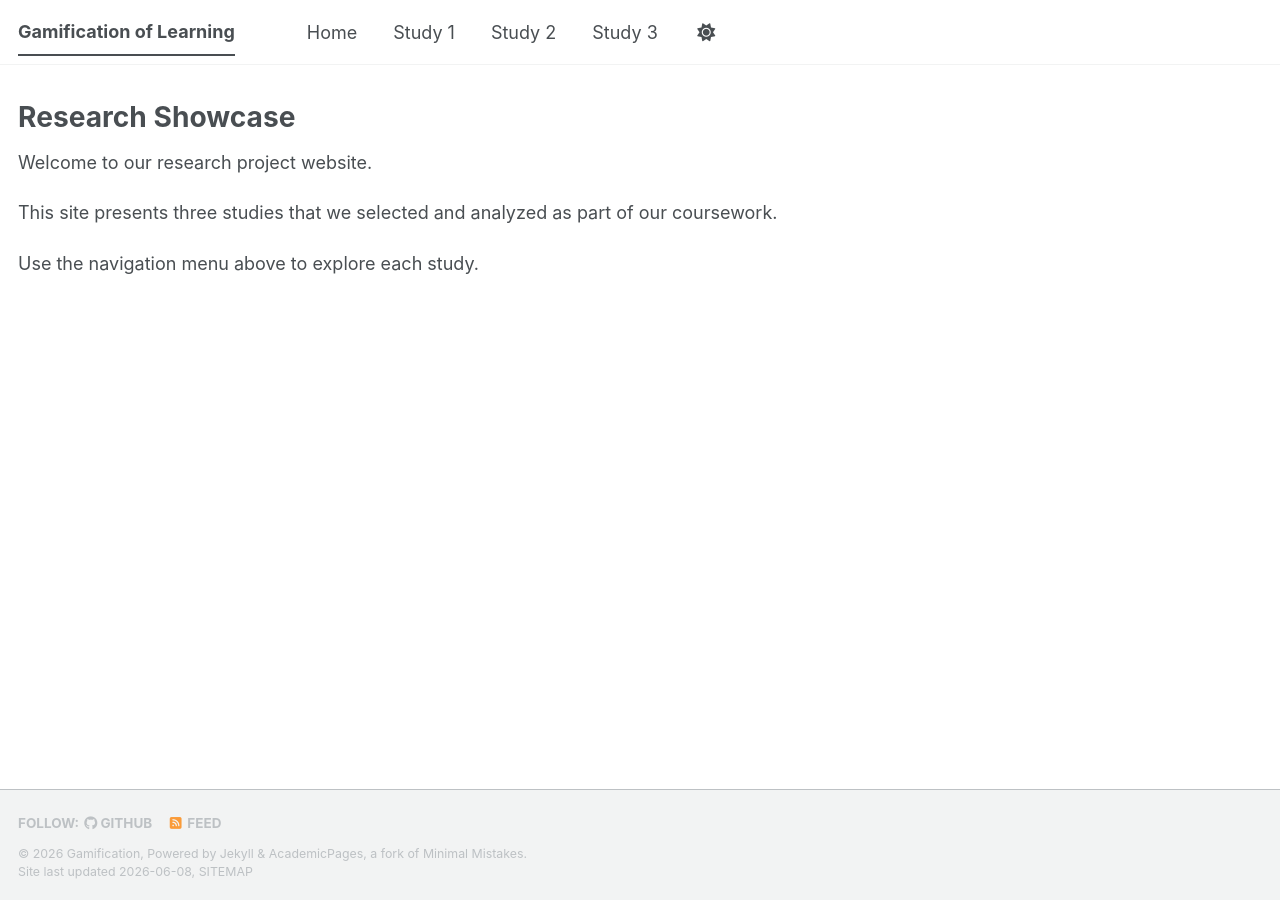
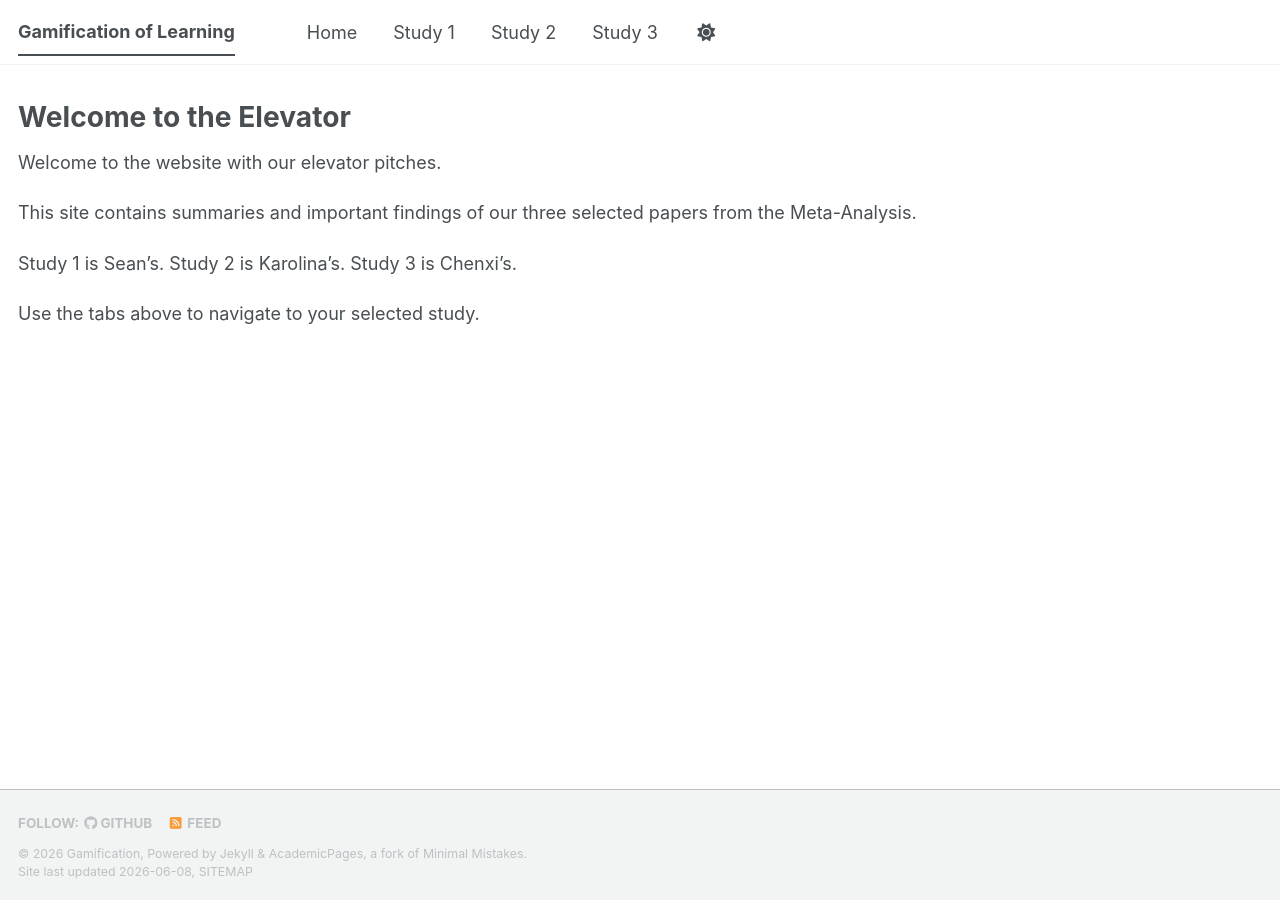
Before and after one commit to gutesy/gamification, a Jekyll site: the page built from _pages/about.md, in a window 1280 px wide. Built offline with Jekyll 4.4.1, drawn with Linux system fonts in a browser that asks for light colours; a script bundle is joined from its source files by our own code; library files that are not in the unit come from our copies.

Commit message:
Update about.md

```diff
--- a/_pages/about.md
+++ b/_pages/about.md
@@ -1,13 +1,17 @@
 ---
 layout: splash
 permalink: /
-title: "Research Showcase"
+title: "Elevator Pitches"
 ---
 
-# Research Showcase
+# Welcome to the Elevator
 
-Welcome to our research project website.
+Welcome to the website with our elevator pitches.
 
-This site presents three studies that we selected and analyzed as part of our coursework.
+This site contains summaries and important findings of our three selected papers from the Meta-Analysis.
 
-Use the navigation menu above to explore each study.
+Study 1 is Sean's.
+Study 2 is Karolina's.
+Study 3 is Chenxi's.
+
+Use the tabs above to navigate to your selected study.
```
